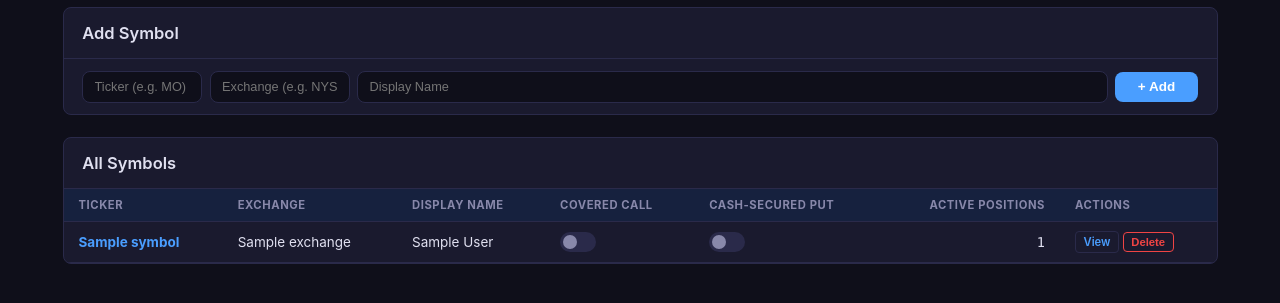
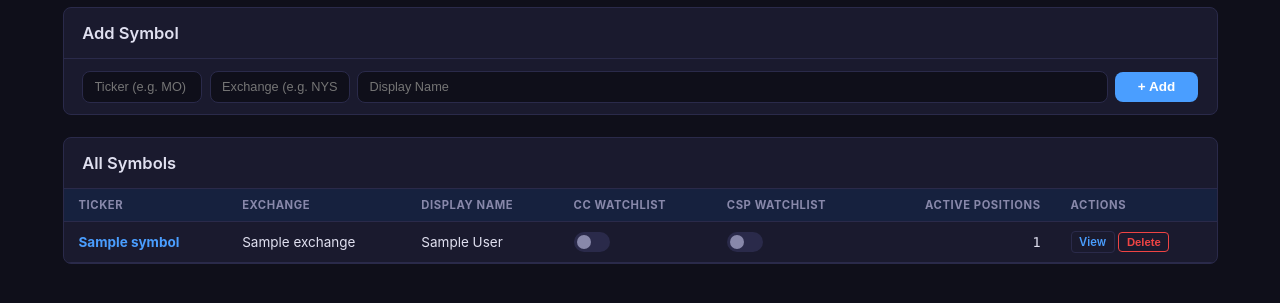
Before and after one commit to dsanchor/stock-options-manager, a FastAPI app: template web/templates/symbols.html in a window 1280 px wide. Shown: the part 139-442 px from the top of the page. Run offline with FastAPI, Linux system fonts and the light colour scheme; the template is opened without the code that fills it: most values are stand-ins (such as "Sample title", 1, 10 or a date in 2020).

Commit message:
fix: rename CC/CSP headers to denote watchlist
Co-authored-by: Copilot <223556219+Copilot@users.noreply.github.com>

```diff
--- a/web/templates/symbol_detail.html
+++ b/web/templates/symbol_detail.html
@@ -12,14 +12,14 @@
                 <input type="checkbox" id="toggle-cc" {% if symbol_doc.watchlist.covered_call %}checked{% endif %}>
                 <span class="slider"></span>
             </label>
-            <span>Covered Call</span>
+            <span>CC Watchlist</span>
         </span>
         <span style="display:flex; align-items:center; gap:0.4rem;">
             <label class="switch">
                 <input type="checkbox" id="toggle-csp" {% if symbol_doc.watchlist.cash_secured_put %}checked{% endif %}>
                 <span class="slider"></span>
             </label>
-            <span>Cash-Secured Put</span>
+            <span>CSP Watchlist</span>
         </span>
     </div>
 </div>
--- a/web/templates/symbols.html
+++ b/web/templates/symbols.html
@@ -35,8 +35,8 @@
                     <th>Ticker</th>
                     <th>Exchange</th>
                     <th>Display Name</th>
-                    <th>Covered Call</th>
-                    <th>Cash-Secured Put</th>
+                    <th>CC Watchlist</th>
+                    <th>CSP Watchlist</th>
                     <th class="num">Active Positions</th>
                     <th>Actions</th>
                 </tr>
```
Also changed, not shown: .squad/agents/rusty/history.md, README.md.
